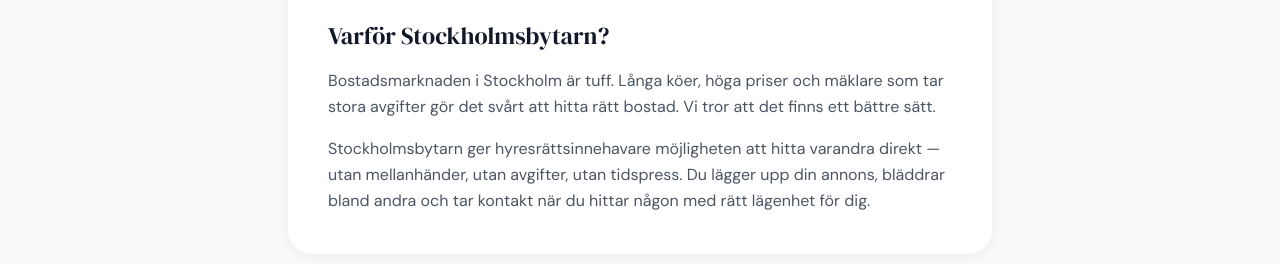
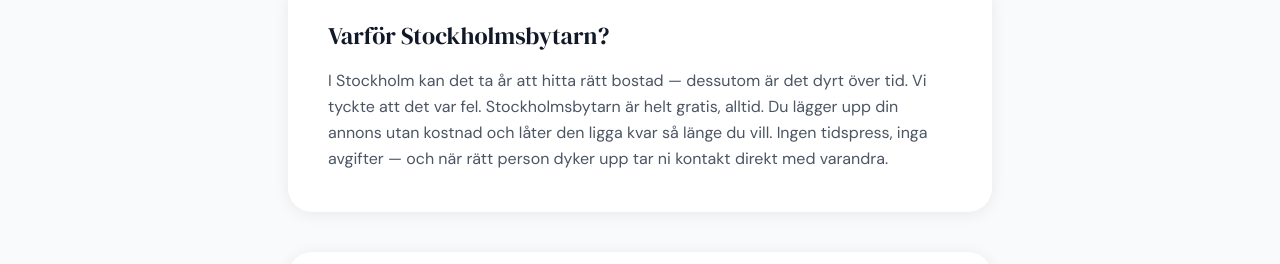
Before and after one commit to victorhc-coder/Stockholmsbytarn, a Next.js app: page /om-oss in a window 1280 px wide. Shown: the part 477-741 px from the top of the page. Built offline with nearby package versions, Linux system fonts and the light colour scheme; no server answers.

Commit message:
Uppdatera Varför Stockholmsbytarn-text på om-oss

```diff
--- a/src/app/om-oss/page.tsx
+++ b/src/app/om-oss/page.tsx
@@ -26,14 +26,11 @@
       <div className="space-y-10">
         <div className="bg-white rounded-3xl shadow-card p-8 md:p-10">
           <h2 className="font-serif text-2xl text-gray-900 mb-4">Varför Stockholmsbytarn?</h2>
-          <p className="text-gray-600 leading-relaxed mb-4">
-            Bostadsmarknaden i Stockholm är tuff. Långa köer, höga priser och mäklare som tar
-            stora avgifter gör det svårt att hitta rätt bostad. Vi tror att det finns ett bättre sätt.
-          </p>
           <p className="text-gray-600 leading-relaxed">
-            Stockholmsbytarn ger hyresrättsinnehavare möjligheten att hitta varandra direkt —
-            utan mellanhänder, utan avgifter, utan tidspress. Du lägger upp din annons, bläddrar
-            bland andra och tar kontakt när du hittar någon med rätt lägenhet för dig.
+            I Stockholm kan det ta år att hitta rätt bostad — dessutom är det dyrt över tid.
+            Vi tyckte att det var fel. Stockholmsbytarn är helt gratis, alltid. Du lägger upp
+            din annons utan kostnad och låter den ligga kvar så länge du vill. Ingen tidspress,
+            inga avgifter — och när rätt person dyker upp tar ni kontakt direkt med varandra.
           </p>
         </div>
 
```
